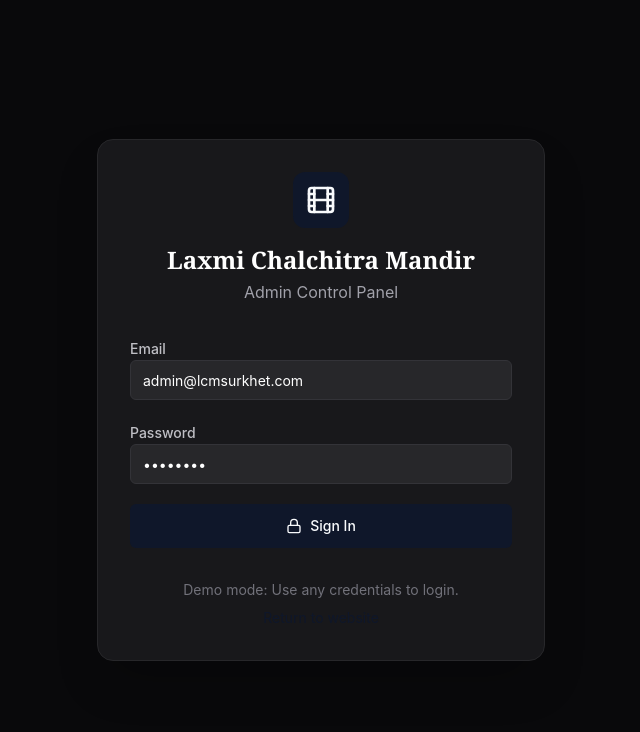
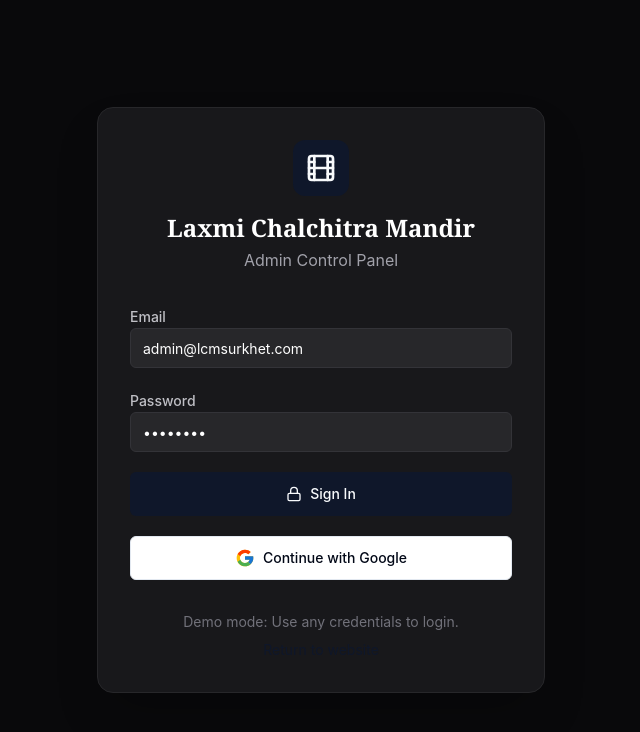
Before and after one commit to Arjun-Adhikari/lcm_surkhet, a Next.js app: page /admin/login in a window 1280 px wide. Shown: the top 732 px of the page, without its empty margins (319-959 px from the left). Built offline with nearby package versions, Linux system fonts and the light colour scheme; no server answers; the database is empty.

Commit message:
feat: add google oauth using auth.js in nextjs

```diff
--- a/package.json
+++ b/package.json
@@ -14,6 +14,7 @@
     "db:seed": "tsx prisma/seed.ts"
   },
   "dependencies": {
+    "@auth/prisma-adapter": "^2.11.3",
     "@prisma/adapter-pg": "7.9.0",
     "@prisma/client": "7.9.0",
     "@radix-ui/react-dialog": "^1.1.7",
@@ -30,8 +31,10 @@
     "framer-motion": "^12.23.24",
     "lucide-react": "^0.545.0",
     "next": "15.5.21",
+    "next-auth": "^4.24.15",
     "react": "19.1.0",
     "react-dom": "19.1.0",
+    "react-icons": "^5.7.0",
     "sonner": "^2.0.7",
     "tailwind-merge": "^3.3.1",
     "tw-animate-css": "^1.4.0"
--- a/src/app/admin/login/page.tsx
+++ b/src/app/admin/login/page.tsx
@@ -7,6 +7,7 @@
 import { Input } from "@/components/ui/input";
 import { Label } from "@/components/ui/label";
 import { useAppStore } from "@/lib/store";
+import { GoogleSignInButton } from "@/components/google-signin";
 
 export default function Login() {
   const router = useRouter();
@@ -28,13 +29,17 @@
           <div className="bg-primary text-primary-foreground p-3 rounded-xl mb-4">
             <Film className="w-8 h-8" />
           </div>
-          <h1 className="text-2xl font-serif font-bold text-white">{settings.name}</h1>
+          <h1 className="text-2xl font-serif font-bold text-white">
+            {settings.name}
+          </h1>
           <p className="text-zinc-400 mt-1">Admin Control Panel</p>
         </div>
 
         <form onSubmit={handleLogin} className="space-y-5">
           <div className="space-y-2">
-            <Label htmlFor="email" className="text-zinc-300">Email</Label>
+            <Label htmlFor="email" className="text-zinc-300">
+              Email
+            </Label>
             <Input
               id="email"
               type="email"
@@ -44,7 +49,9 @@
             />
           </div>
           <div className="space-y-2">
-            <Label htmlFor="password" className="text-zinc-300">Password</Label>
+            <Label htmlFor="password" className="text-zinc-300">
+              Password
+            </Label>
             <Input
               id="password"
               type="password"
@@ -54,13 +61,25 @@
             />
           </div>
           <Button type="submit" className="w-full" size="lg" disabled={loading}>
-            {loading ? "Authenticating..." : <><Lock className="w-4 h-4 mr-2" /> Sign In</>}
+            {loading ? (
+              "Authenticating..."
+            ) : (
+              <>
+                <Lock className="w-4 h-4 mr-2" /> Sign In
+              </>
+            )}
           </Button>
+          <div className="space-y-4">
+            <GoogleSignInButton />
+          </div>
         </form>
 
         <div className="mt-8 text-center text-sm text-zinc-500">
           <p>Demo mode: Use any credentials to login.</p>
-          <a href="/" className="text-primary hover:underline mt-2 inline-block">
+          <a
+            href="/"
+            className="text-primary hover:underline mt-2 inline-block"
+          >
             Return to website
           </a>
         </div>
--- /dev/null
+++ b/src/app/api/auth/[...nextauth]/route.ts
@@ -0,0 +1,6 @@
+import NextAuth from "next-auth";
+import { authOptions } from "@/auth";
+
+const handler = NextAuth(authOptions);
+
+export { handler as GET, handler as POST };
--- /dev/null
+++ b/src/auth.ts
@@ -0,0 +1,11 @@
+import type { NextAuthOptions } from "next-auth";
+import GoogleProvider from "next-auth/providers/google";
+
+export const authOptions: NextAuthOptions = {
+  providers: [
+    GoogleProvider({
+      clientId: process.env.GOOGLE_CLIENT_ID!,
+      clientSecret: process.env.GOOGLE_CLIENT_SECRET!,
+    }),
+  ],
+};
--- /dev/null
+++ b/src/components/google-signin.tsx
@@ -0,0 +1,19 @@
+"use client";
+
+import { Button } from "@/components/ui/button";
+import { FcGoogle } from "react-icons/fc";
+import { signIn } from "next-auth/react";
+
+export function GoogleSignInButton() {
+  return (
+    <Button
+      type="button"
+      variant="outline"
+      className="w-full h-11"
+      onClick={() => signIn("google", { callbackUrl: "/admin/movies" })}
+    >
+      <FcGoogle className="mr-2 h-5 w-5" />
+      Continue with Google
+    </Button>
+  );
+  }
--- a/src/layouts/PublicLayout.tsx
+++ b/src/layouts/PublicLayout.tsx
@@ -3,7 +3,7 @@
 import React, { useState, useEffect, useCallback } from "react";
 import Link from "next/link";
 import { usePathname } from "next/navigation";
-import { Film, Calendar, Image as ImageIcon, Info, MapPin, Menu, X, Phone, Clock } from "lucide-react";
+import { Film, Calendar, Image as ImageIcon, Info, MapPin, Menu, X, Phone, Clock, LogIn } from "lucide-react";
 import { ThemeToggle } from "@/components/theme-toggle";
 import { useAppStore } from "@/lib/store";
 
@@ -73,6 +73,9 @@
           </nav>
 
           <div className="flex items-center gap-1">
+            <Link href="/admin/login" className="p-2 text-muted-foreground hover:text-primary transition-colors" title="Admin">
+              <LogIn className="w-5 h-5" />
+            </Link>
             <ThemeToggle />
             <button
               className="md:hidden p-2 text-foreground"
```
Also changed, not shown: 2 other files (tests, documents, lock files or other folders).
